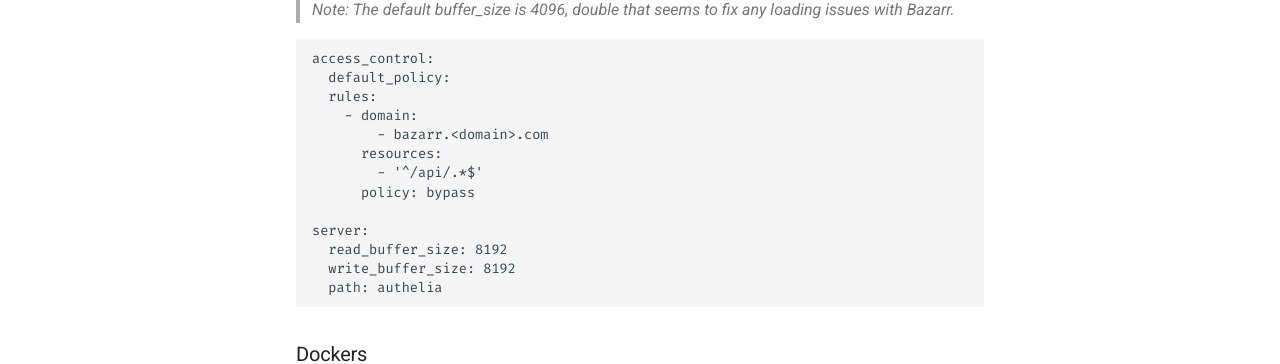
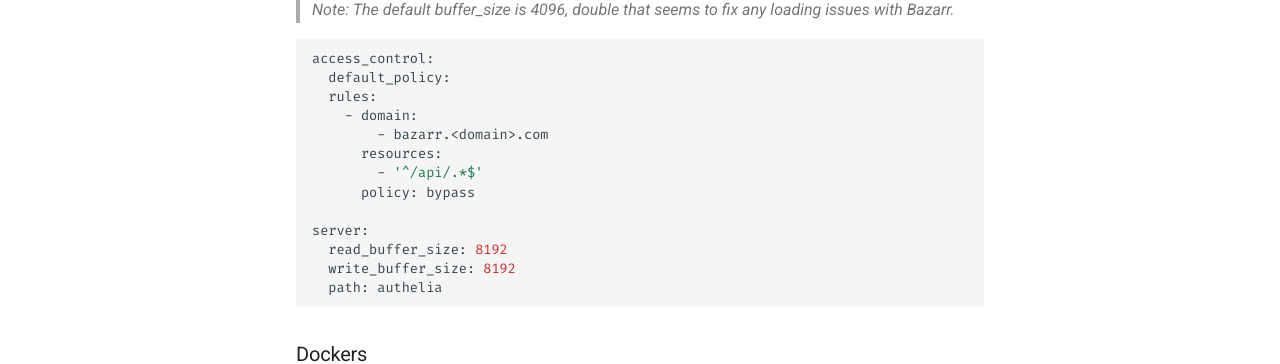
Before and after one commit to TRaSH-/bazarr-docs, an MkDocs documentation site: the page built from docs/Additional-Configuration/Reverse-Proxy-Help.md, in a window 1280 px wide and 900 px high, scrolled down 905 px. Shown: the part 375-739 px from the top of the window. Built offline with MkDocs 1.6.1 and Material for MkDocs 9.7.7, drawn with Linux system fonts in a browser that asks for light colours; comment, search, counter and statistics services are not loaded.

````diff
--- a/docs/Additional-Configuration/Reverse-Proxy-Help.md
+++ b/docs/Additional-Configuration/Reverse-Proxy-Help.md
@@ -52,7 +54,7 @@
 
 > *Note: The default buffer_size is 4096, double that seems to fix any loading issues with Bazarr.*
 
-```
+```bash
 access_control:
   default_policy:
   rules:
````
Also changed, not shown: other parts of docs/Additional-Configuration/Reverse-Proxy-Help.md (+2 -0 lines).
